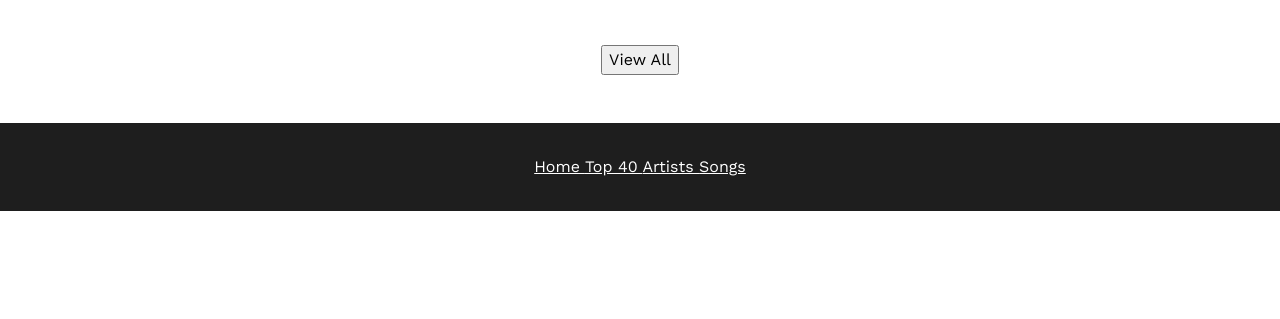
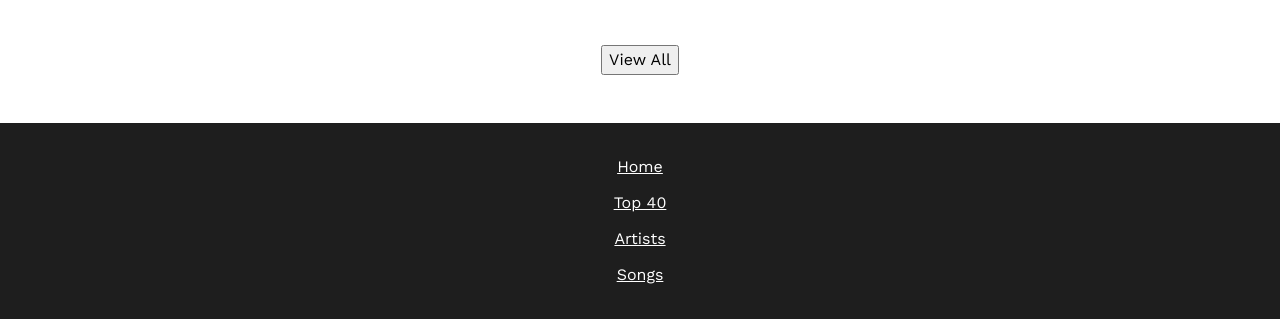
Before and after one commit to rjpgt/writing-your-first-utility-classes-exercises, a website: page starter/index.html in a window 1280 px wide. Shown: the part 1214-1533 px from the top of the page. Before the commit the page ends 1425 px from the top, so only its background shows below. Drawn offline with nearby package versions, Linux system fonts and the light colour scheme.

Commit message:
Add a utility class for a stacked layout in the footer

```diff
--- a/starter/styles.css
+++ b/starter/styles.css
@@ -153,6 +153,9 @@ footer {
 
 /* Task 1 */
 .odyssey-stack {
+  display: flex;
+  flex-direction: column;
+  gap: 12px;
 }
 
 /* Task 2 */
```
